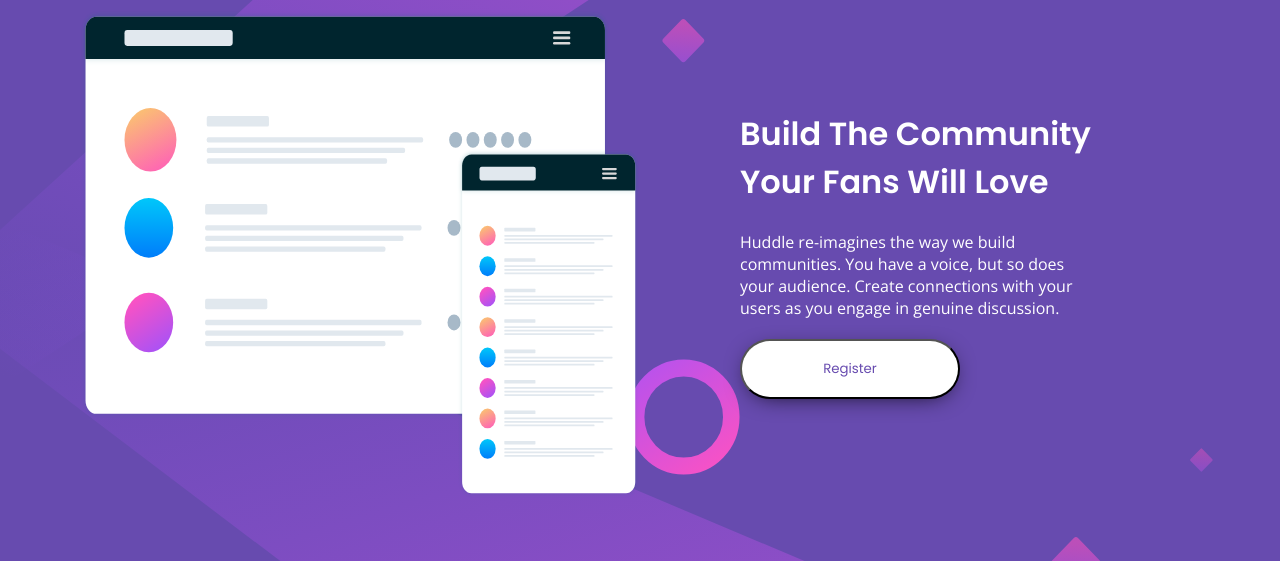
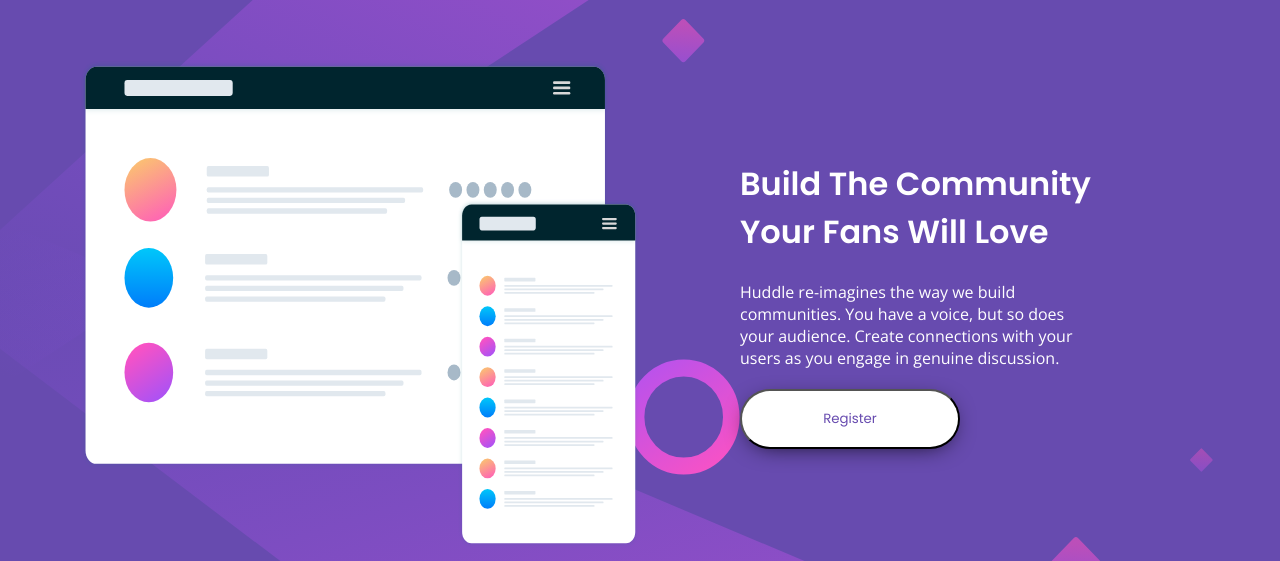
Before and after one commit to karthik5860/huddle-landing-page-with-single-introductory-section-master, a plain HTML site: page index.html in a window 1280 px wide. Shown: the part 146-707 px from the top of the page. Drawn offline with nearby package versions, Linux system fonts and the light colour scheme.

Commit message:
Update index.html

```diff
--- a/index.html
+++ b/index.html
@@ -33,6 +33,8 @@
       display: grid;
       grid-template-columns: 50% 50%;
       padding: 0 80px;
+      margin-top: max(100px,7vw);
+
     }
     .mainblock div{
       /*padding: 20px;*/
```
